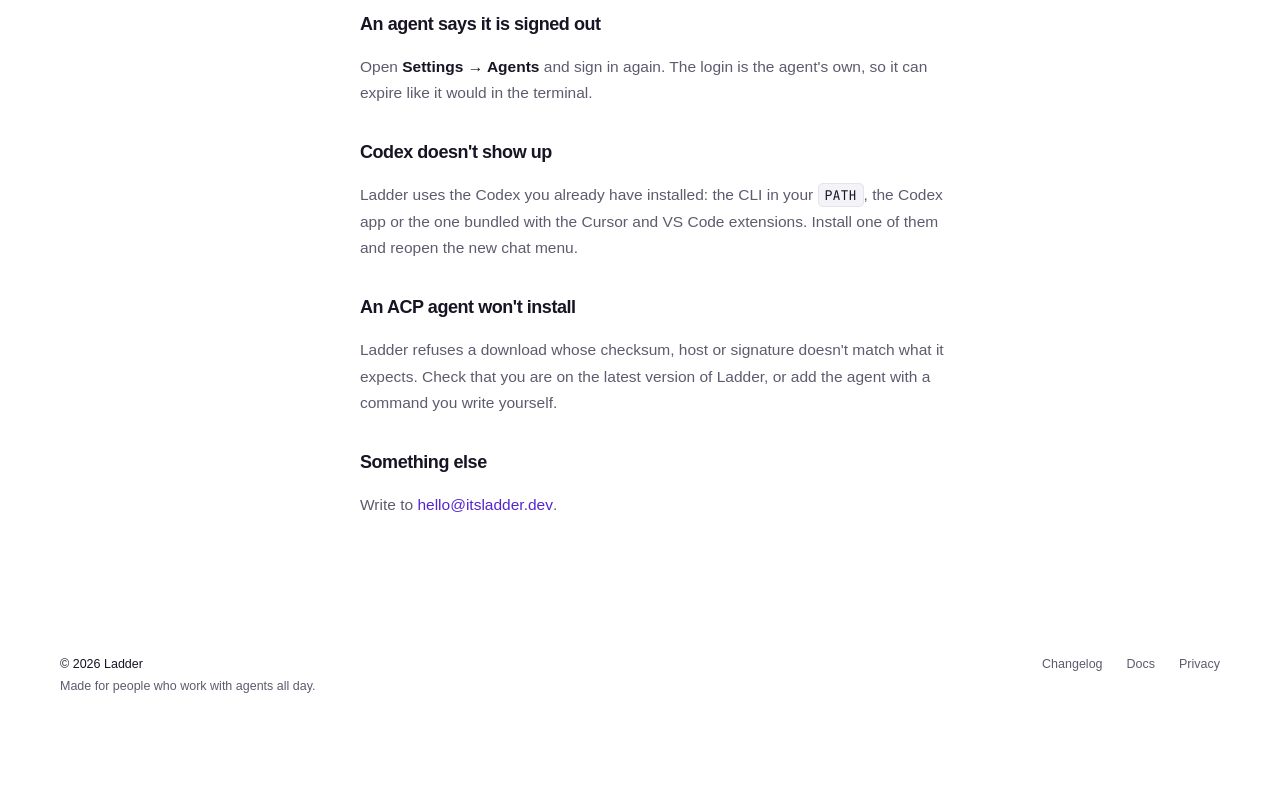
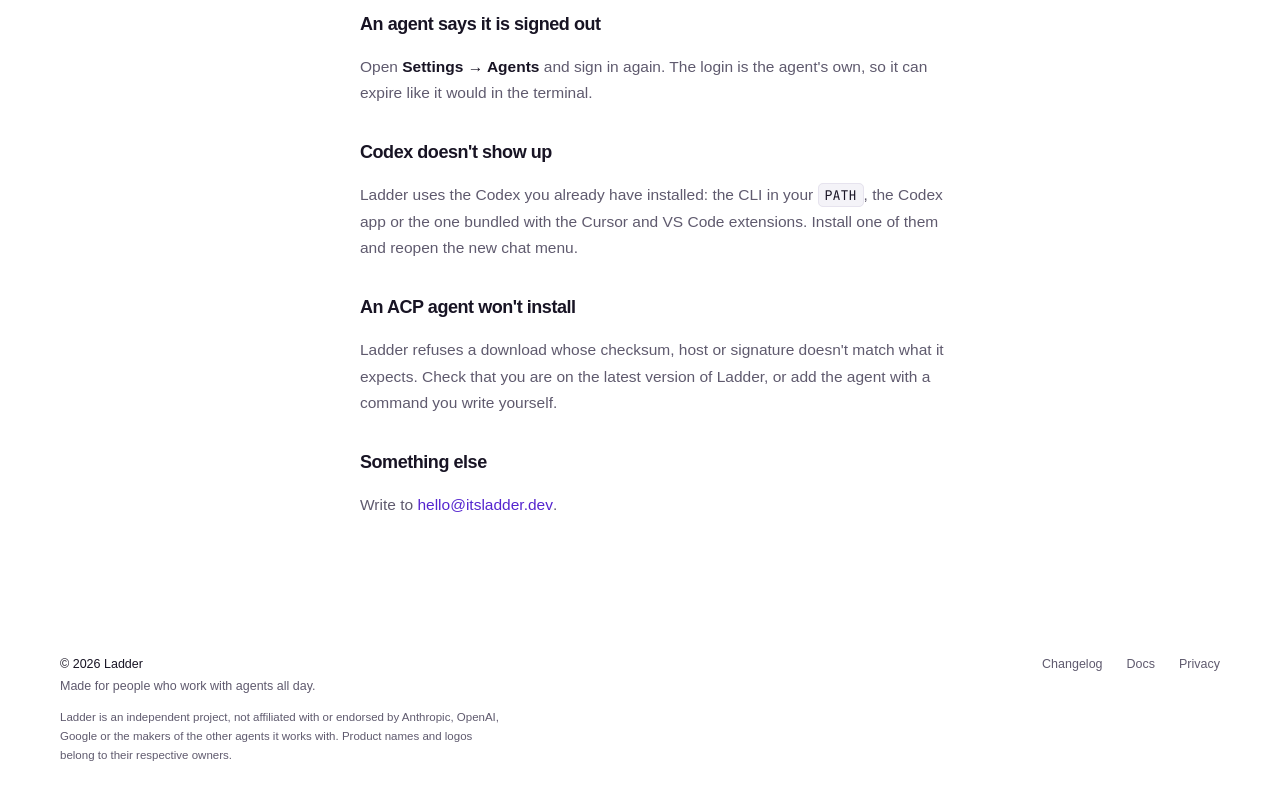
Before and after one commit to nicolocardozo/ladder, a Next.js app in the folder website/: page /docs in a window 1280 px wide. Shown: the part 5205-6005 px from the top of the page. Before the commit the page ends 5941 px from the top, so only its background shows below. Built offline with nearby package versions, Linux system fonts and the light colour scheme; a web font is replaced by a local one.

Commit message:
Add a non-affiliation note to the site footer

```diff
--- a/website/src/components/site-footer.tsx
+++ b/website/src/components/site-footer.tsx
@@ -23,6 +23,11 @@ export function SiteFooter() {
           © <Year /> Ladder
         </p>
         <p>Made for people who work with agents all day.</p>
+        {/* Agent names on the site are only used to say what Ladder works with */}
+        <p className="max-w-md pt-2 text-[11.5px] leading-relaxed">
+          Ladder is an independent project, not affiliated with or endorsed by Anthropic, OpenAI, Google or the
+          makers of the other agents it works with. Product names and logos belong to their respective owners.
+        </p>
       </div>
       <nav aria-label="Footer" className="flex flex-wrap gap-x-6 gap-y-2">
         {LINKS.map((l) => (
```
